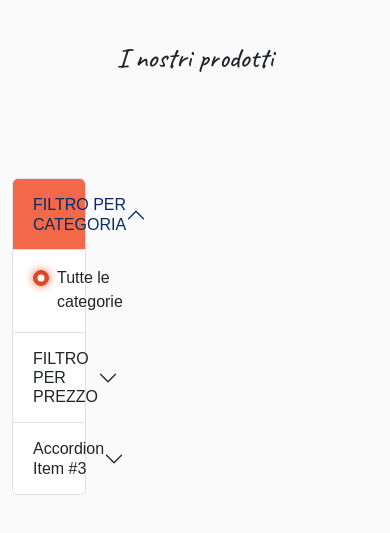
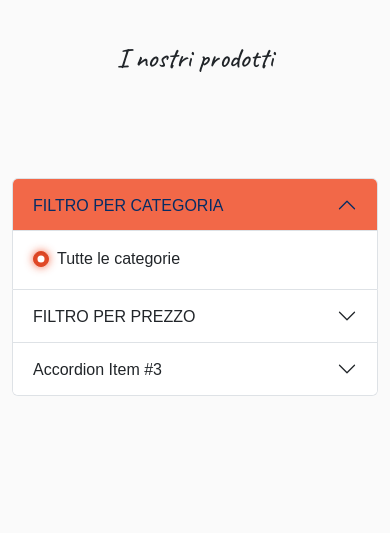
Before and after one commit to 1Noxil/Pasquale-Abate_Presto.it, a plain HTML site: page shop.html in a window 390 px wide. Shown: the part 79-612 px from the top of the page. Drawn offline with nearby package versions, Linux system fonts and the light colour scheme; no server answers; a web font is replaced by a local one.

Commit message:
fix mobile-version

```diff
--- a/shop.html
+++ b/shop.html
@@ -58,12 +58,12 @@
     </nav>
     <!-- SHOP -->
     <section class="container mt-5 pt-5">
-        <div class="row">
+        <div class="row justify-content-center justify-content-lg-start">
             <div class="col-12 text-center mt-4 mb-5 pb-5">
                 <h1>I nostri prodotti</h1>
             </div>
             <!-- FILTRI -->
-            <div class="col-3 font1">
+            <div class="col-12 col-lg-3 font1">
                 <div class="accordion" id="accordionExample">
                     <div class="accordion-item">
                       <h2 class="accordion-header">
--- a/shop.js
+++ b/shop.js
@@ -61,7 +61,7 @@ fetch('./shop.json').then((response)=>response.json()).then((data)=> {
         cardWrapper.innerHTML = '';
         array.forEach(prod=>{
             let div = document.createElement('div');
-            div.classList.add('col-md-4');
+            div.classList.add('col-12','col-md-4');
             div.innerHTML = `
             <div class="card-sl m-3">
                         <div class="card-image">
```
